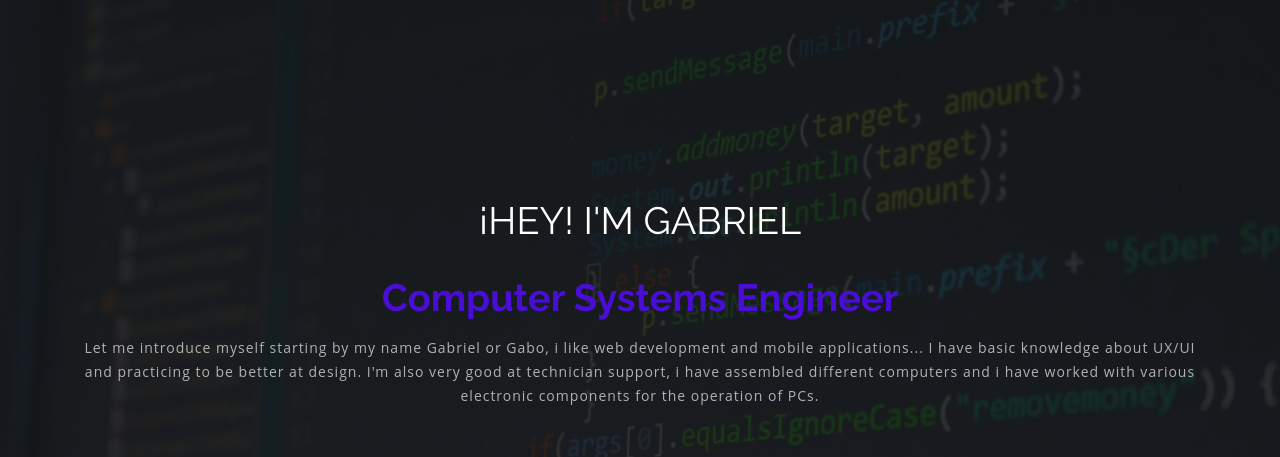
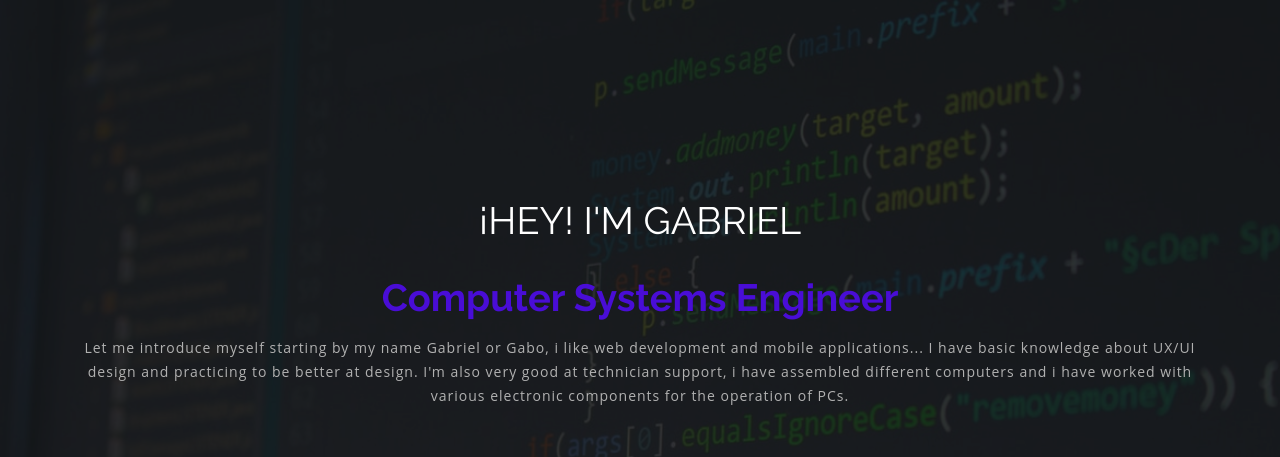
Before and after one commit to MilkyGabo20/CV-Online, a plain HTML site: page index.html in a window 1280 px wide. Shown: the top 457 px of the page. Drawn offline with Linux system fonts and the light colour scheme.

Commit message:
Update index.html

```diff
--- a/index.html
+++ b/index.html
@@ -31,7 +31,7 @@
             <div class="top_left_cont intro zoomIn wow animated">
               <h2>¡HEY! I'M GABRIEL<br> <strong>Computer Systems Engineer</strong></h2>
               <p>
-                Let me introduce myself starting by my name Gabriel or Gabo, i like web development and mobile applications... I have basic knowledge about UX/UI and practicing to be better at design.
+                Let me introduce myself starting by my name Gabriel or Gabo, i like web development and mobile applications... I have basic knowledge about UX/UI design and practicing to be better at design.
                 I'm also very good at technician support, i have assembled different computers and i have worked with various electronic components for the operation of PCs.
               </p>
                 <div class="underline"></div>
```
